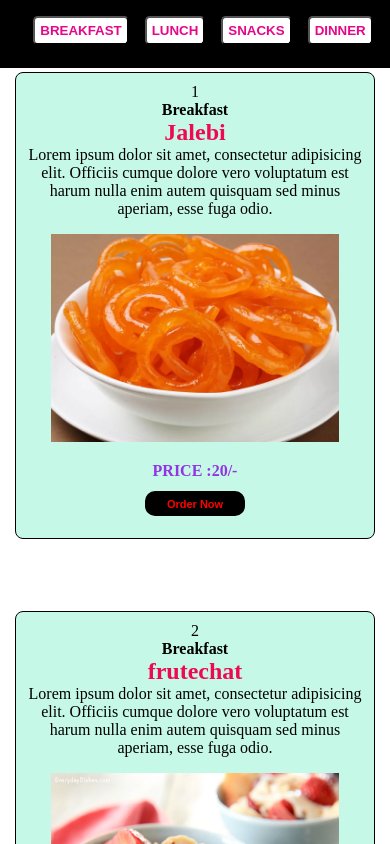
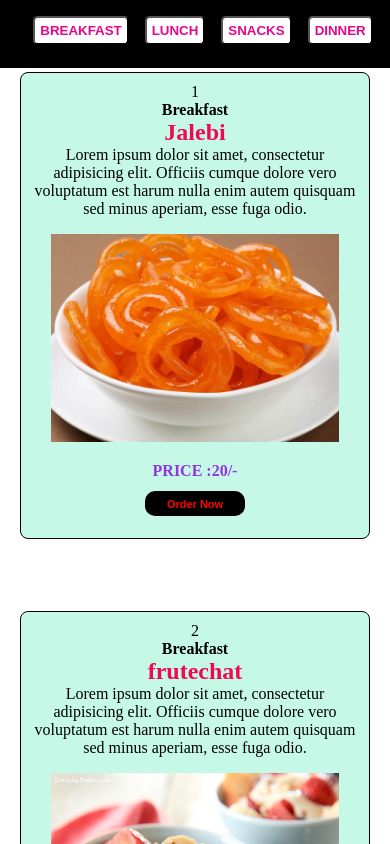
Before and after one commit to bindrohit07/Restaurant, a React (Vite) app: page / in a window 390 px wide. Shown: the top 844 px of the page. Built offline with nearby package versions, Linux system fonts and the light colour scheme.

Commit message:
Update App.css

```diff
--- a/src/App.css
+++ b/src/App.css
@@ -113,7 +113,7 @@ img {
 }
 @media (max-width: 400px)  {
   .container{
-    margin: 0px 15px;
+    margin: 0px 20px;
 
   }
 }
```
